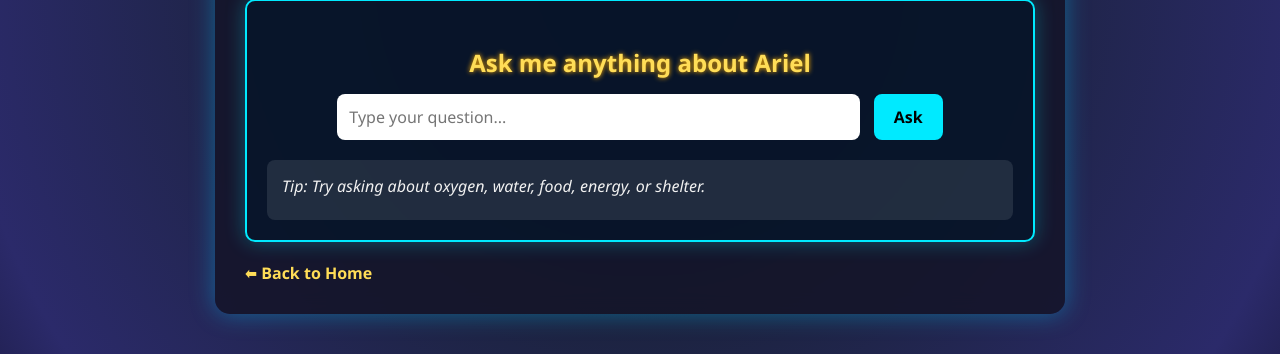
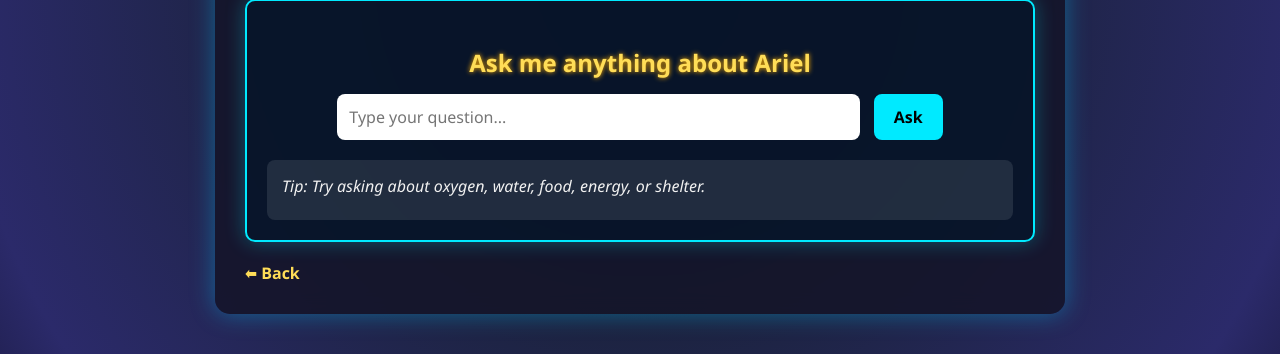
Before and after one commit to Wade185/space-habitat, a Python web app: template templates/ariel.html in a window 1280 px wide. Shown: the part 820-1174 px from the top of the page. Run offline with Jinja, Linux system fonts and the light colour scheme; the template is opened without the code that fills it, so the values that code supplies are empty.

Commit message:
Update ariel.html

```diff
--- a/templates/ariel.html
+++ b/templates/ariel.html
@@ -94,7 +94,8 @@
       <button id="askButtonAriel">Ask</button>
       <div id="answerBoxAriel">Tip: Try asking about oxygen, water, food, energy, or shelter.</div>
     </div>
-    <a href="{{ url_for('index') }}" class="back-btn">⬅ Back to Home</a>
+   <a href="/space-habitat/index.html" class="back-btn">⬅ Back</a>
+
   </div>
 
   <script>
```
